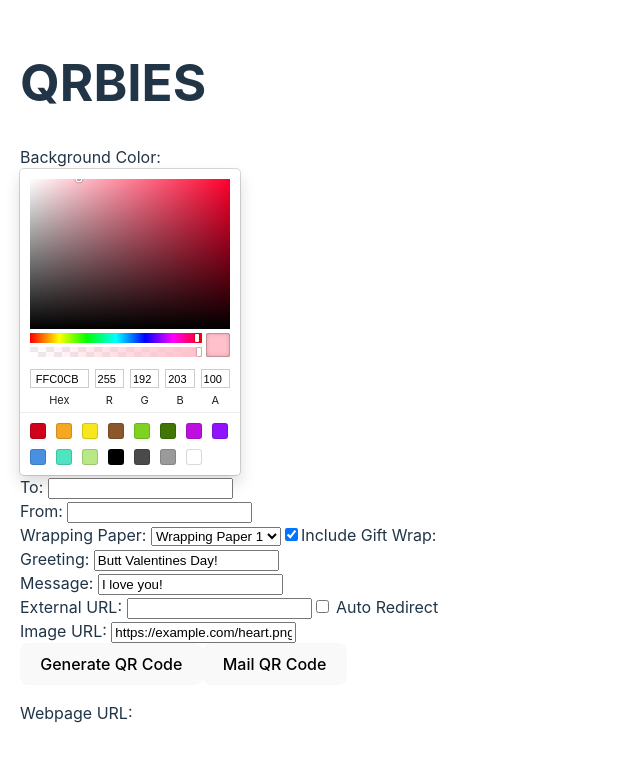
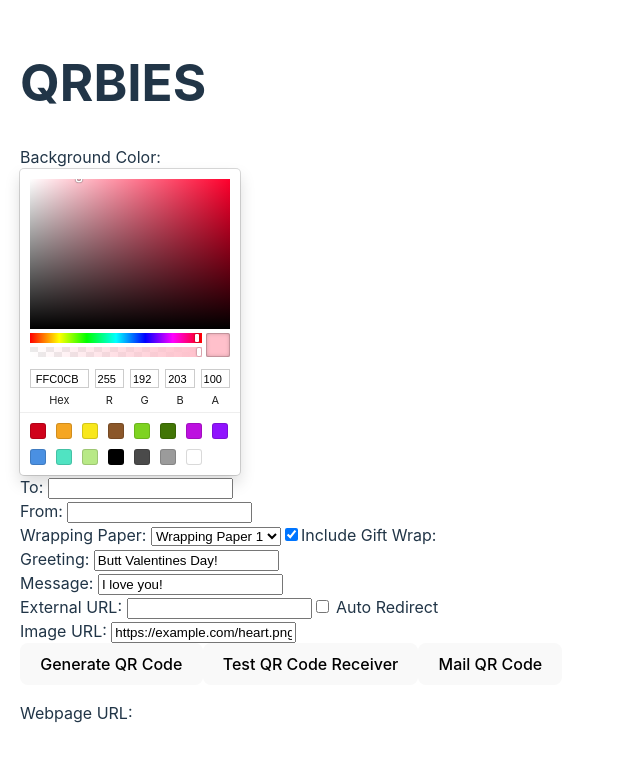
Before and after one commit to robertbolkan/qrgenerator, a React (Vite) app: page / in a window 1280 px wide. Shown: the top 762 px of the page, without its empty margins (0-640 px from the left). Built offline with nearby package versions, Linux system fonts and the light colour scheme.

Commit message:
added test receiver button and route

```diff
--- a/src/QRCodeGenerator.jsx
+++ b/src/QRCodeGenerator.jsx
@@ -27,6 +27,25 @@ const QRCodeGenerator = () => {
 
   const handleMailQRCodeClick = () => {
     navigate('/address');  // Change history.push to navigate
+  };
+
+  {/* the is the test button to test if receiver works */}
+  const handleTestReceiverClick = () => {
+    const testParams = new URLSearchParams({
+      bgColor: 'FFC0CB',
+      greeting: 'Test Greeting',
+      message: 'Test Message',
+      image: 'https://example.com/test-image.png',
+      url: 'https://example.com/test-url',
+      to: 'Test To',
+      from: 'Test From',
+      wrapPaper: '../test-paper.jpg',
+      includeGiftWrap: 'true',
+      useExternalUrl: 'false'
+    });
+
+    // This will navigate to the '/receiver' route with the test parameters
+    navigate(`/receiver?${testParams.toString()}`);
   };
 
   const handleGenerateClick = () => {
@@ -148,8 +167,8 @@ const QRCodeGenerator = () => {
           content={() => qrCodeRef.current}
         />
       }
-
-{/* <button onClick={handleGenerateClick}>Generate QR Code</button> */}
+{/* the is the test button to test if receiver works */}
+<button onClick={handleTestReceiverClick}>Test QR Code Receiver</button>
 
 
 <button onClick={handleMailQRCodeClick}>Mail QR Code</button>
```
